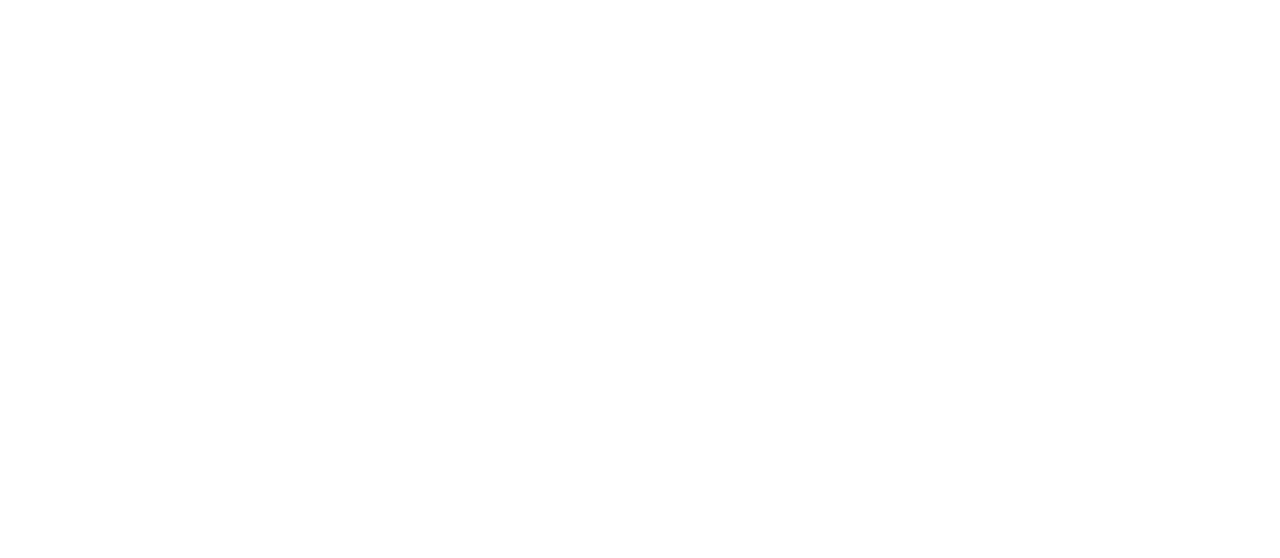
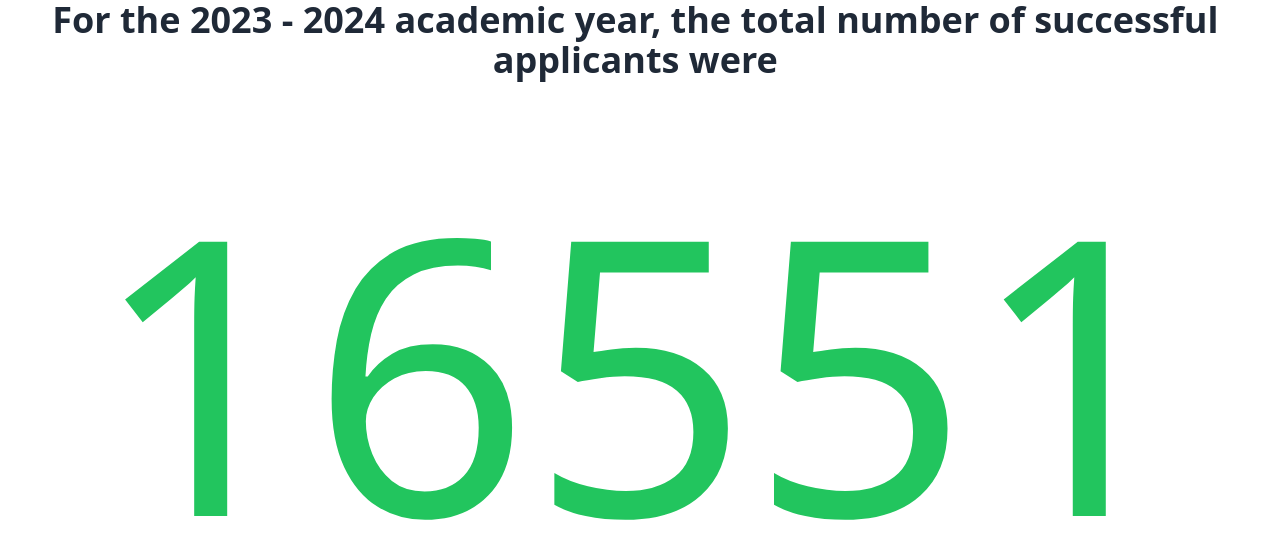
Before and after one commit to DaXSome/Admission-Analytics-KNUST, a Svelte app: page / in a window 1280 px wide. Shown: the top 558 px of the page. Built offline with nearby package versions, Linux system fonts and the light colour scheme.

Commit message:
feat: Add hero

```diff
--- a/src/App.svelte
+++ b/src/App.svelte
@@ -1,7 +1,46 @@
 <script lang="ts">
+  import featured from "./data/2023-2024.json";
+  import { onMount } from "svelte";
+  import Hero from "./components/Hero.svelte";
+  const featuredYear = "2023 - 2024";
+
+  const applicants = featured.applicants;
+
+  const allDegrees = Array.from(
+    new Set(applicants.map(({ programme }) => programme.split(" ")[0]))
+  );
+
+  const degreeCounter = allDegrees.map((degree) => ({
+    degree,
+    count: applicants.filter(
+      ({ programme }) => programme.split(" ")[0] === degree
+    ).length
+  }));
+
+  const allProgrammes = Array.from(
+    new Set(applicants.map(({ programme }) => programme))
+  );
+
+  const programmesCounter = allProgrammes.map((p) => ({
+    programme: p,
+    count: applicants.filter(({ programme }) => programme === p).length
+  }));
+
+  const isObuasiCampusCount = applicants.filter(({ programme }) =>
+    programme.toLowerCase().includes("obuasi")
+  ).length;
+
+  $: canStart = false;
+
+  onMount(() => {
+    canStart = true;
+  });
 </script>
 
-<main>
+<main class="">
+  {#if canStart}
+    <Hero {featuredYear} totalApplicants={applicants.length} />
+  {/if}
 </main>
 
 <style>
--- /dev/null
+++ b/src/components/Hero.svelte
@@ -0,0 +1,41 @@
+<script lang="ts">
+  import { fly, fade } from "svelte/transition";
+  import { onMount } from "svelte";
+  export let featuredYear: string;
+  export let totalApplicants: number;
+
+  $: heroText = [] as string[];
+  $: applicantsCounter = 0;
+
+  onMount(() => {
+    const text = `For the ${featuredYear} academic year, the total number of successful applicants were`;
+
+    text.split(" ").forEach((t, index) => {
+      setTimeout(() => {
+        heroText = [...heroText, t];
+
+        if (index === text.split(" ").length - 1) {
+          for (let i = 0; i <= totalApplicants; i++) {
+            setTimeout(() => {
+              applicantsCounter = i;
+            }, 200);
+          }
+        }
+      }, index * 200);
+    });
+  });
+</script>
+
+<div class="h-screen">
+  <div class="flex flex-wrap items-center justify-center">
+    {#each heroText as text, index (index)}
+      <p transition:fade class="text-4xl font-bold text-gray-800">
+        {text}<span>&nbsp;</span>
+      </p>
+    {/each}
+  </div>
+
+  {#if applicantsCounter > 0}
+    <p transition:fly={{y: 700}} class="text-green-500 text-center text-[7rem] lg:text-[24rem]">{applicantsCounter}</p>
+  {/if}
+</div>
```
